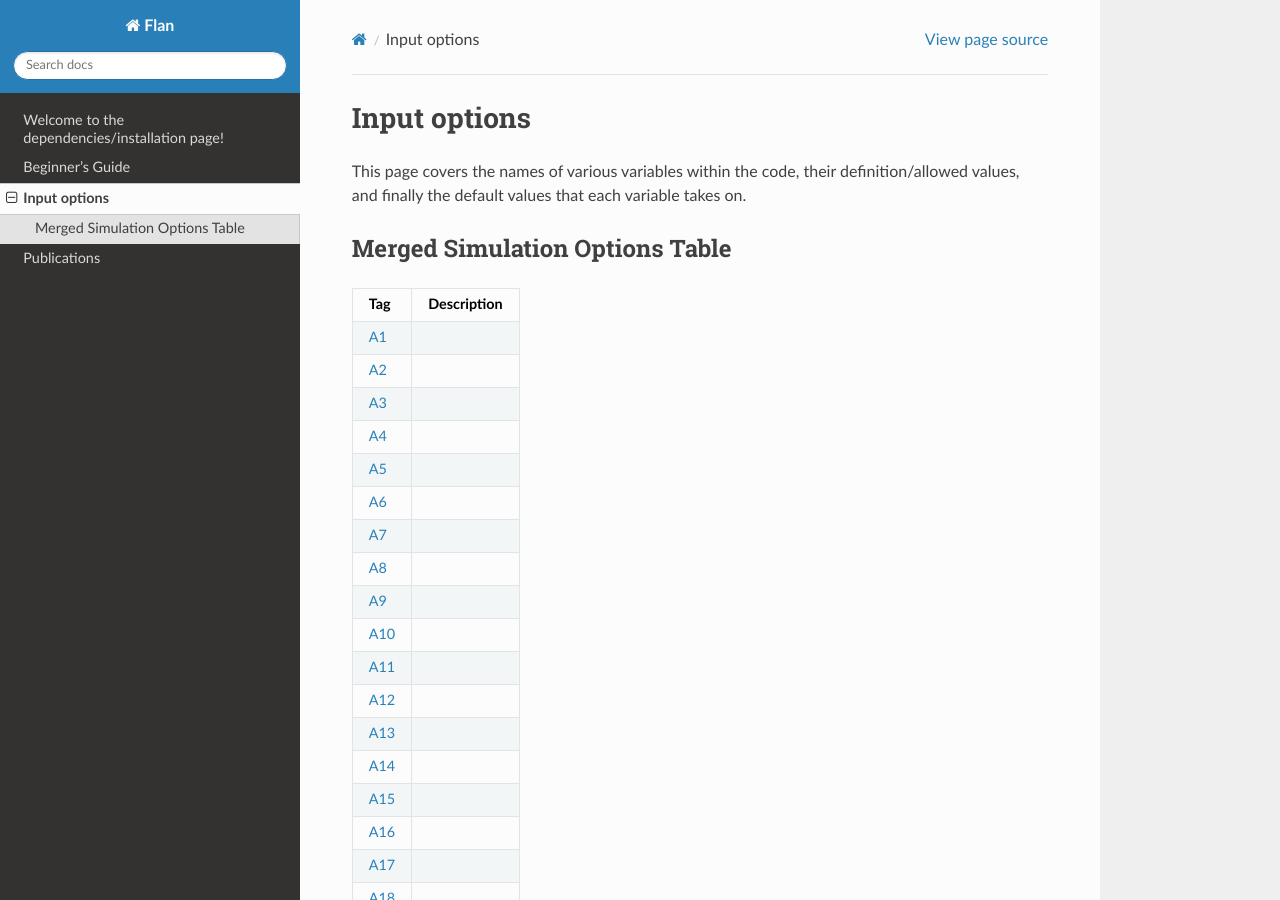
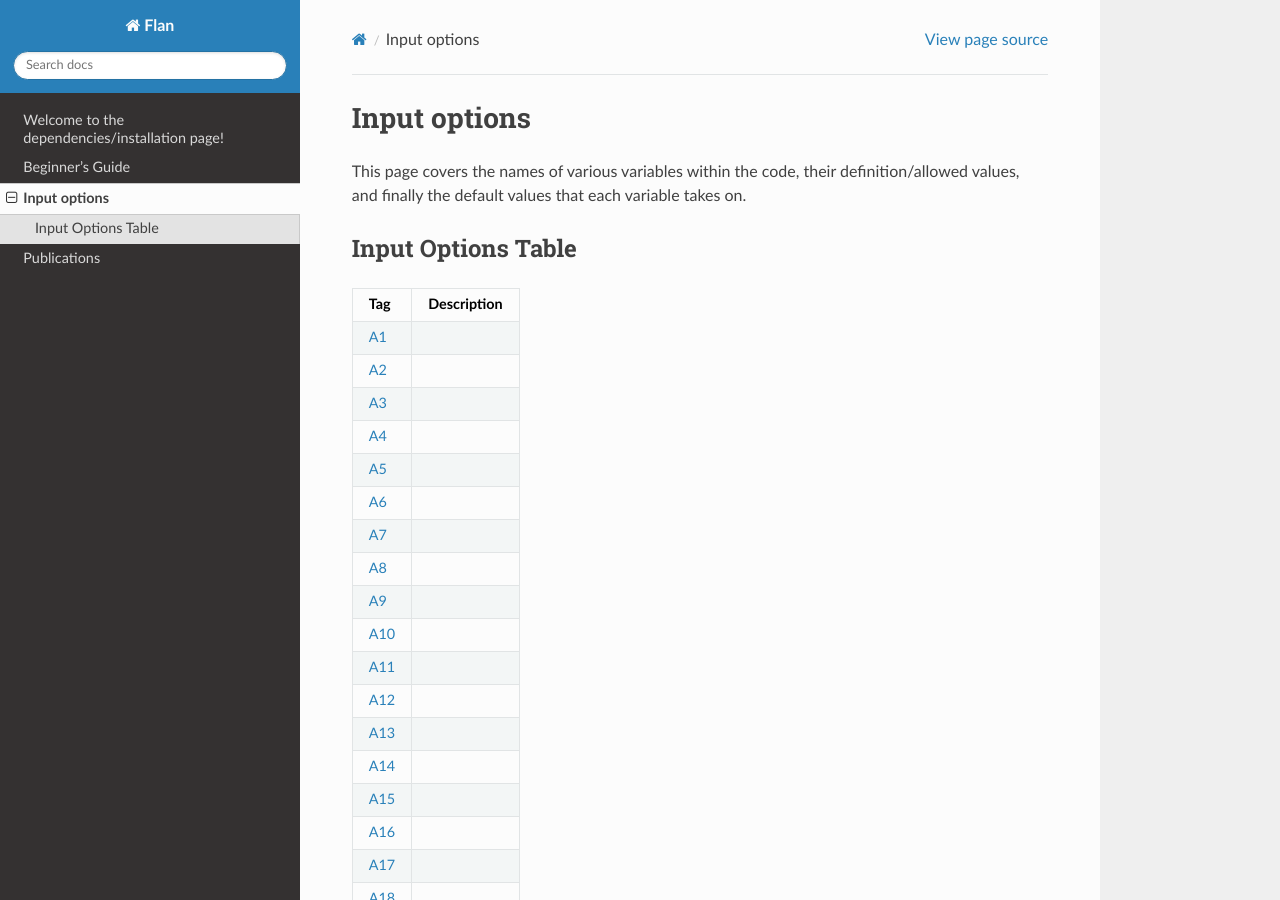
Before and after one commit to shawnzamperini/flan, a Sphinx documentation site: the page built from docs/source/inputOptions.rst, in a window 1280 px wide and 900 px high. Built offline with Sphinx 7.4.7 and the Read the Docs theme 3.1.0, drawn with Linux system fonts in a browser that asks for light colours.

Commit message:
Update inputOptions.rst

```diff
--- a/docs/source/inputOptions.rst
+++ b/docs/source/inputOptions.rst
@@ -5,7 +5,7 @@ Input options
 This page covers the names of various variables within the code, their definition/allowed values, and finally the default values that each variable takes on.
 
 
-Merged Simulation Options Table
+Input Options Table
 ===============================
 
 +--------------------------+-----------------------------+
```
